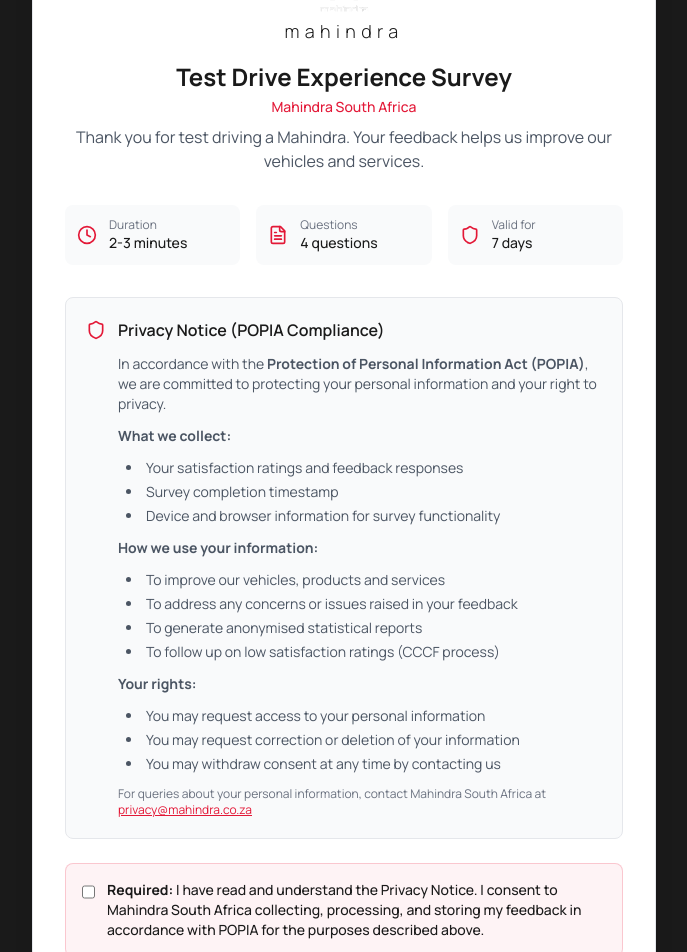
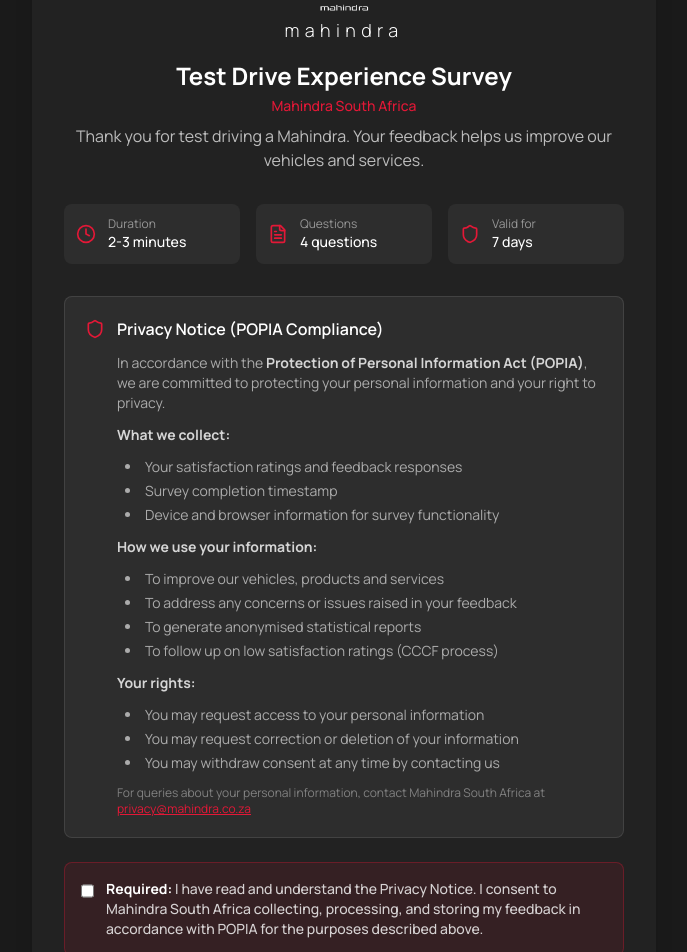
Before and after one commit to MahindraSuper99/v0-mahindra-testdrive, a React (Vite) app: page / in a window 1280 px wide. Shown: the part 180-1132 px from the top of the page, without its empty margins (296-983 px from the left). Built offline with nearby package versions, Linux system fonts and the light colour scheme.

Commit message:
feat: dark theme welcome card matching aftersales survey style

```diff
--- a/src/App.jsx
+++ b/src/App.jsx
@@ -207,99 +207,99 @@ export default function App() {
       <div className="min-h-screen bg-[#1a1a1a] safe-area-bottom">
         <Header />
         <div className="py-6 sm:py-10 px-4 sm:px-6 max-w-2xl mx-auto">
-          <Card className="bg-white shadow-xl">
+          <Card className="bg-[#222222] shadow-xl border-0">
             <CardContent className="p-6 sm:p-8">
               <div className="text-center mb-6 sm:mb-8">
                 <div className="flex flex-col items-center mb-4">
                   <img src="/mahindra-logo.webp" alt="Mahindra" className="h-10 sm:h-12 w-auto mx-auto" />
-                  <p className="text-[#1a1a1a] dark:text-white font-light text-base sm:text-lg tracking-[0.3em] lowercase mt-1">mahindra</p>
+                  <p className="text-white font-light text-base sm:text-lg tracking-[0.3em] lowercase mt-1">mahindra</p>
                 </div>
-                <h1 className="text-xl sm:text-2xl font-bold text-[#1a1a1a] mb-1">
+                <h1 className="text-xl sm:text-2xl font-bold text-white mb-1">
                   Test Drive Experience Survey
                 </h1>
                 <p className="text-xs sm:text-sm text-[#E31837] font-medium mb-2">Mahindra South Africa</p>
-                <p className="text-sm sm:text-base text-gray-600">
+                <p className="text-sm sm:text-base text-white/70">
                   Thank you for test driving a Mahindra. Your feedback helps us improve our vehicles and services.
                 </p>
               </div>
 
               <div className="grid grid-cols-1 sm:grid-cols-3 gap-4 mb-6 sm:mb-8">
-                <div className="flex items-center gap-3 p-3 bg-gray-50 rounded-lg">
+                <div className="flex items-center gap-3 p-3 bg-white/5 rounded-lg">
                   <Clock className="w-5 h-5 text-[#E31837] flex-shrink-0" />
                   <div>
-                    <p className="text-xs text-gray-500">Duration</p>
-                    <p className="text-sm font-medium text-[#1a1a1a]">2-3 minutes</p>
+                    <p className="text-xs text-white/50">Duration</p>
+                    <p className="text-sm font-medium text-white">2-3 minutes</p>
                   </div>
                 </div>
-                <div className="flex items-center gap-3 p-3 bg-gray-50 rounded-lg">
+                <div className="flex items-center gap-3 p-3 bg-white/5 rounded-lg">
                   <FileText className="w-5 h-5 text-[#E31837] flex-shrink-0" />
                   <div>
-                    <p className="text-xs text-gray-500">Questions</p>
-                    <p className="text-sm font-medium text-[#1a1a1a]">4 questions</p>
+                    <p className="text-xs text-white/50">Questions</p>
+                    <p className="text-sm font-medium text-white">4 questions</p>
                   </div>
                 </div>
-                <div className="flex items-center gap-3 p-3 bg-gray-50 rounded-lg">
+                <div className="flex items-center gap-3 p-3 bg-white/5 rounded-lg">
                   <Shield className="w-5 h-5 text-[#E31837] flex-shrink-0" />
                   <div>
-                    <p className="text-xs text-gray-500">Valid for</p>
-                    <p className="text-sm font-medium text-[#1a1a1a]">7 days</p>
+                    <p className="text-xs text-white/50">Valid for</p>
+                    <p className="text-sm font-medium text-white">7 days</p>
                   </div>
                 </div>
               </div>
 
-              <div className="bg-gray-50 border border-gray-200 rounded-lg p-4 sm:p-5 mb-6">
+              <div className="bg-white/5 border border-white/10 rounded-lg p-4 sm:p-5 mb-6">
                 <div className="flex items-start gap-3 mb-3">
                   <Shield className="w-5 h-5 text-[#E31837] flex-shrink-0 mt-0.5" />
-                  <h3 className="font-semibold text-[#1a1a1a] text-sm sm:text-base">
+                  <h3 className="font-semibold text-white text-sm sm:text-base">
                     Privacy Notice (POPIA Compliance)
                   </h3>
                 </div>
-                <div className="text-xs sm:text-sm text-gray-600 space-y-3 ml-8">
+                <div className="text-xs sm:text-sm text-white/60 space-y-3 ml-8">
                   <p>
-                    In accordance with the <strong>Protection of Personal Information Act (POPIA)</strong>,
+                    In accordance with the <strong className="text-white/80">Protection of Personal Information Act (POPIA)</strong>,
                     we are committed to protecting your personal information and your right to privacy.
                   </p>
-                  <p><strong>What we collect:</strong></p>
+                  <p><strong className="text-white/80">What we collect:</strong></p>
                   <ul className="list-disc list-inside space-y-1 ml-2">
                     <li>Your satisfaction ratings and feedback responses</li>
                     <li>Survey completion timestamp</li>
                     <li>Device and browser information for survey functionality</li>
                   </ul>
-                  <p><strong>How we use your information:</strong></p>
+                  <p><strong className="text-white/80">How we use your information:</strong></p>
                   <ul className="list-disc list-inside space-y-1 ml-2">
                     <li>To improve our vehicles, products and services</li>
                     <li>To address any concerns or issues raised in your feedback</li>
                     <li>To generate anonymised statistical reports</li>
                     <li>To follow up on low satisfaction ratings (CCCF process)</li>
                   </ul>
-                  <p><strong>Your rights:</strong></p>
+                  <p><strong className="text-white/80">Your rights:</strong></p>
                   <ul className="list-disc list-inside space-y-1 ml-2">
                     <li>You may request access to your personal information</li>
                     <li>You may request correction or deletion of your information</li>
                     <li>You may withdraw consent at any time by contacting us</li>
                   </ul>
-                  <p className="text-[10px] sm:text-xs text-gray-500 mt-2">
+                  <p className="text-[10px] sm:text-xs text-white/40 mt-2">
                     For queries about your personal information, contact Mahindra South Africa at{' '}
                     <a href="mailto:privacy@mahindra.co.za" className="text-[#E31837] underline">privacy@mahindra.co.za</a>
                   </p>
                 </div>
               </div>
 
-              <div className="flex items-start gap-3 p-4 bg-[#E31837]/5 border border-[#E31837]/20 rounded-lg mb-6">
+              <div className="flex items-start gap-3 p-4 bg-[#E31837]/10 border border-[#E31837]/30 rounded-lg mb-6">
                 <Checkbox
                   id="popia-consent"
                   checked={popiaConsent}
                   onCheckedChange={setPopiaConsent}
                   className="mt-0.5 h-5 w-5 border-[#E31837] data-[state=checked]:bg-[#E31837]"
                 />
-                <Label htmlFor="popia-consent" className="text-xs sm:text-sm text-[#1a1a1a] cursor-pointer leading-relaxed">
-                  <strong>Required:</strong> I have read and understand the Privacy Notice. I consent to Mahindra South Africa
+                <Label htmlFor="popia-consent" className="text-xs sm:text-sm text-white/80 cursor-pointer leading-relaxed">
+                  <strong className="text-white">Required:</strong> I have read and understand the Privacy Notice. I consent to Mahindra South Africa
                   collecting, processing, and storing my feedback in accordance with POPIA for the purposes described above.
                 </Label>
               </div>
 
               {validationError && (
-                <div className="mb-4 p-3 bg-red-50 text-[#E31837] rounded-lg flex items-center gap-2">
+                <div className="mb-4 p-3 bg-[#E31837]/10 border border-[#E31837]/30 text-[#E31837] rounded-lg flex items-center gap-2">
                   <AlertCircle className="w-5 h-5 flex-shrink-0" />
                   <p className="text-sm">{validationError}</p>
                 </div>
@@ -312,7 +312,7 @@ export default function App() {
                 Start Survey
               </Button>
 
-              <p className="text-center text-[10px] sm:text-xs text-gray-400 mt-4">
+              <p className="text-center text-[10px] sm:text-xs text-white/30 mt-4">
                 By proceeding, you confirm that you recently completed a Mahindra test drive.
               </p>
             </CardContent>
```
